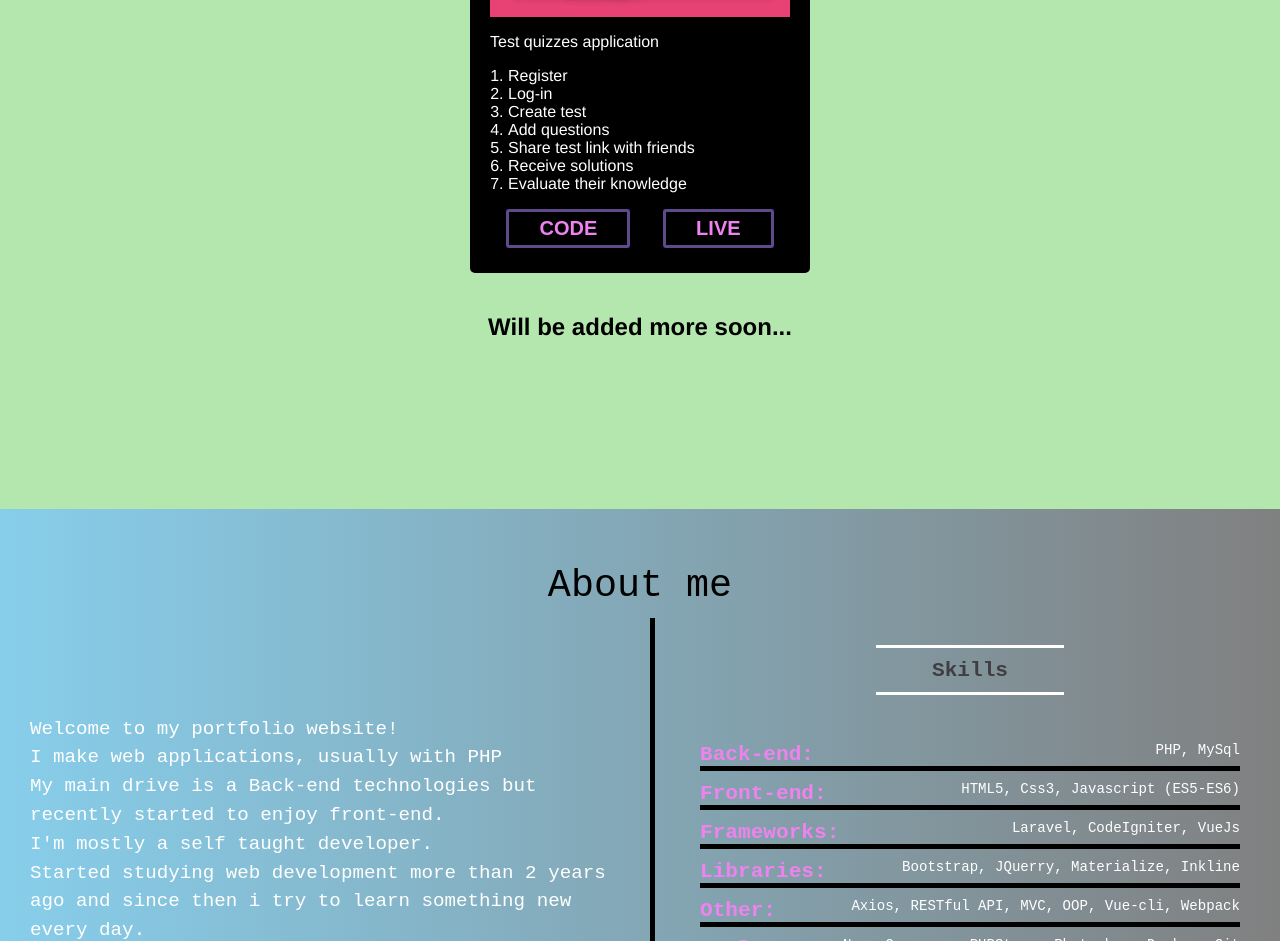
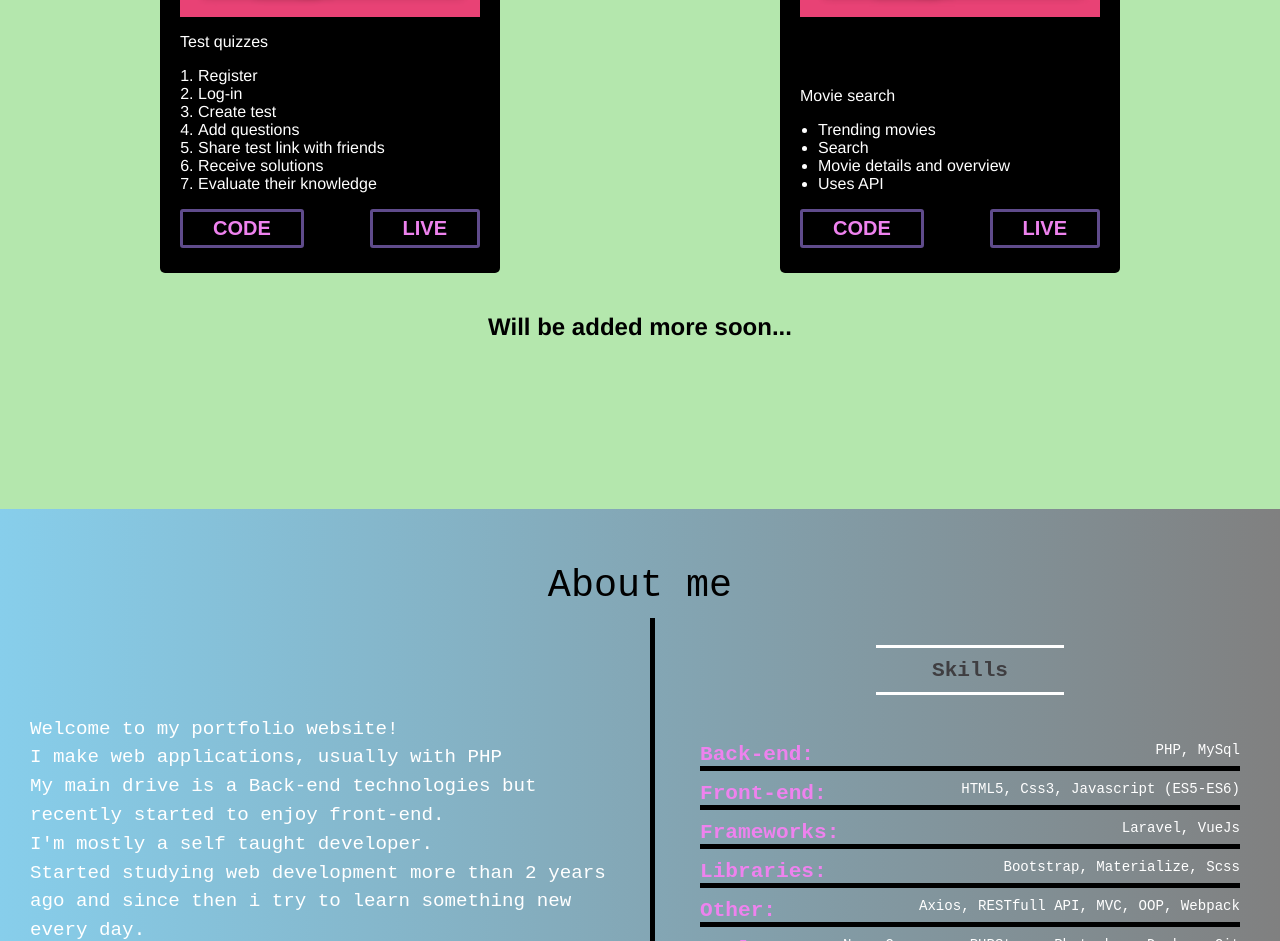
Before and after one commit to 1995tadas/Portfolio, a Vue app: page / in a window 1280 px wide. Shown: the part 1091-2032 px from the top of the page. Built offline with nearby package versions, Linux system fonts and the light colour scheme; a web font is replaced by a local one.

Commit message:
New project added

```diff
--- a/src/components/About.vue
+++ b/src/components/About.vue
@@ -12,9 +12,9 @@
         <ul>
           <li><span>{{ lang.back }}:</span> PHP, MySql</li>
           <li><span>{{ lang.front }}:</span> HTML5, Css3, Javascript (ES5-ES6)</li>
-          <li><span>{{ lang.frame }}:</span> Laravel, CodeIgniter, VueJs</li>
-          <li><span>{{ lang.library }}:</span> Bootstrap, JQuerry, Materialize, Inkline</li>
-          <li><span>{{ lang.other }}:</span> Axios, RESTful API, MVC, OOP, Vue-cli, Webpack</li>
+          <li><span>{{ lang.frame }}:</span> Laravel, VueJs</li>
+          <li><span>{{ lang.library }}:</span> Bootstrap, Materialize, Scss</li>
+          <li><span>{{ lang.other }}:</span> Axios, RESTfull API, MVC, OOP, Webpack</li>
           <li><span>{{ lang.tools }}:</span> Npm, Composer, PHPStorm, Photoshop, Docker, Git</li>
         </ul>
       </div>
@@ -27,7 +27,7 @@
             </a>
           </li>
           <li>
-            <a target="_blank" :href=lang.resumeLink>
+            <a target="_blank" href="https://drive.google.com/file/d/1dZB8nSyTOY8OIqUaYMmtf2NkwTe4QVcW/view?usp=sharing">
               <i class="fas fa-file"></i> {{ lang.resume }}
             </a>
           </li>
--- a/src/components/Project.vue
+++ b/src/components/Project.vue
@@ -1,27 +1,44 @@
 <template>
   <section id="project">
-        <span class="title">{{lang.projects}}</span>
+    <span class="title">{{ lang.projects }}</span>
     <div class="project-items">
       <div class="project-row">
         <div class="project-item">
           <img class="project-mockup" src="../assets/test-mockup.png">
           <div class="project-about">
-                        <p>{{lang.project1.title}}</p>
+            <p>{{ lang.project1.title }}</p>
             <ol>
-                            <li v-for="n in lang.project1.paragraph" :key="n">{{n}}</li>
+              <li v-for="n in lang.project1.paragraph" :key="n">{{ n }}</li>
             </ol>
             <div class="project-links">
               <a target="_blank" href="https://github.com/1995tadas/tests">
-                                <button>{{lang.code}}</button>
+                <button>{{ lang.code }}</button>
               </a>
               <a target="_blank" href="https://tadas-tests.herokuapp.com/">
-                                <button>{{lang.live}}</button>
+                <button>{{ lang.live }}</button>
+              </a>
+            </div>
+          </div>
+        </div>
+        <div class="project-item">
+          <img class="project-mockup" src="../assets/movie-api-mockup.png">
+          <div class="project-about">
+            <p>{{ lang.project2.title }}</p>
+            <ul>
+              <li v-for="n in lang.project2.paragraph" :key="n">{{ n }}</li>
+            </ul>
+            <div class="project-links">
+              <a target="_blank" href="https://github.com/1995tadas/MovieApi">
+                <button>{{ lang.code }}</button>
+              </a>
+              <a target="_blank" href="https://tadas-moviesearch.herokuapp.com/">
+                <button>{{ lang.live }}</button>
               </a>
             </div>
           </div>
         </div>
       </div>
-            <h1>{{lang.soon}}</h1>
+      <h1>{{ lang.soon }}</h1>
     </div>
   </section>
 </template>
@@ -72,6 +89,11 @@
         padding: 25px 20px;
         background-color: $text-color;
         border-radius: 5px;
+        @media (max-width: $breakpoint-tablet) {
+          &:not(:first-child) {
+            margin-top: 20px;
+          }
+        }
 
         &:hover {
           background-color: rgba($text-color, 0.4);
@@ -90,13 +112,14 @@
             font-size: 3vw;
           }
 
-                        ol {
+          ol, ul {
             padding-left: 18px;
           }
 
           .project-links {
             display: flex;
-                            justify-content: space-around;
+            justify-content: space-between;
+
             button {
               font-size: 20px;
               font-weight: bold;
--- a/src/lang/eng.js
+++ b/src/lang/eng.js
@@ -7,7 +7,7 @@ const eng = {
     position: "Back-end / PHP developer",
     from: "From Vilnius, Lithuania",
     project1: {
-        title: "Test quizzes application",
+        title: "Test quizzes",
         paragraph: [
             "Register",
             "Log-in",
@@ -16,6 +16,15 @@ const eng = {
             "Share test link with friends",
             "Receive solutions",
             "Evaluate their knowledge",
+        ]
+    },
+    project2: {
+        title: "Movie search",
+        paragraph: [
+            "Trending movies",
+            "Search",
+            "Movie details and overview",
+            "Uses API",
         ]
     },
     code: "CODE",
@@ -38,7 +47,6 @@ const eng = {
     tools: "Tools",
     resume: "Resume",
     soon: "Will be added more soon...",
-    resumeLink: "https://drive.google.com/file/d/1CqegY5EyBsqQ1CAGUDn1_pEjTb5-4tvE/view?usp=sharing",
 
  }
 export default eng;
--- a/src/lang/ltu.js
+++ b/src/lang/ltu.js
@@ -16,6 +16,15 @@ const ltu = {
             "Dalinkitės testo nuoroda su žmonėmis",
             "Peržiūrėkite jų sprendimus",
             "Įvertinkite jų žinias",
+        ]
+    },
+    project2: {
+        title: "Filmų paieškos puslapis",
+        paragraph: [
+            "Populiariausių filmų sąrašas",
+            "Paieška",
+            "Statistika ir aprašymai",
+            "Naudojamas API"
         ]
     },
     code: "KODAS",
@@ -38,6 +47,5 @@ const ltu = {
     tools: "Įrankiai",
     resume: "CV",
     soon: "Netrukus bus pridėta daugiau...",
-    resumeLink: "https://drive.google.com/file/d/1lavGBDHnm4aTI9-aelA8aX9esJ3gglJp/view?usp=sharing",
 }
 export default ltu;
```
Also changed, not shown: src/assets/movie-api-mockup.png (added). Lines whose indentation alone changed are shown as unchanged.
